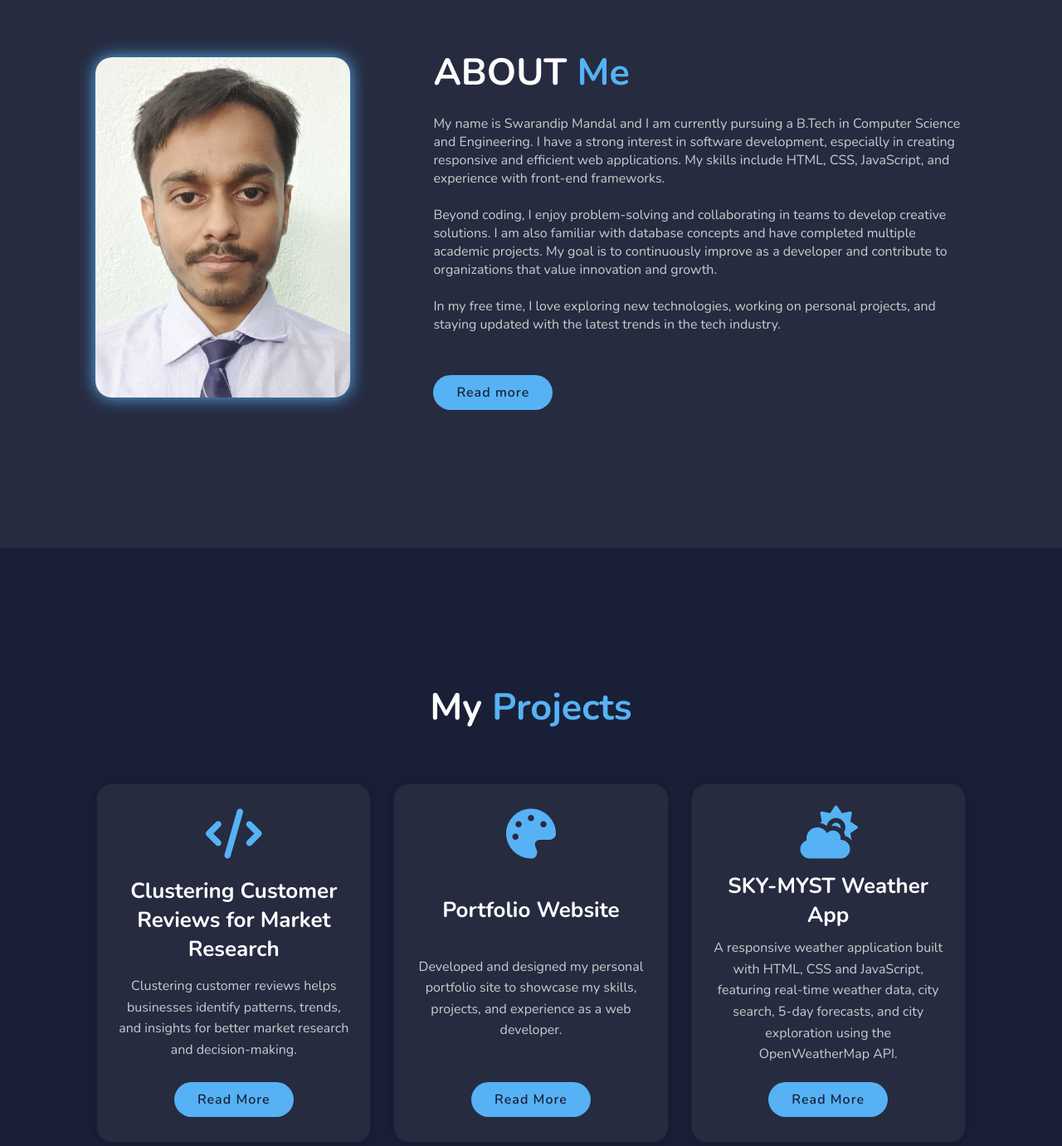
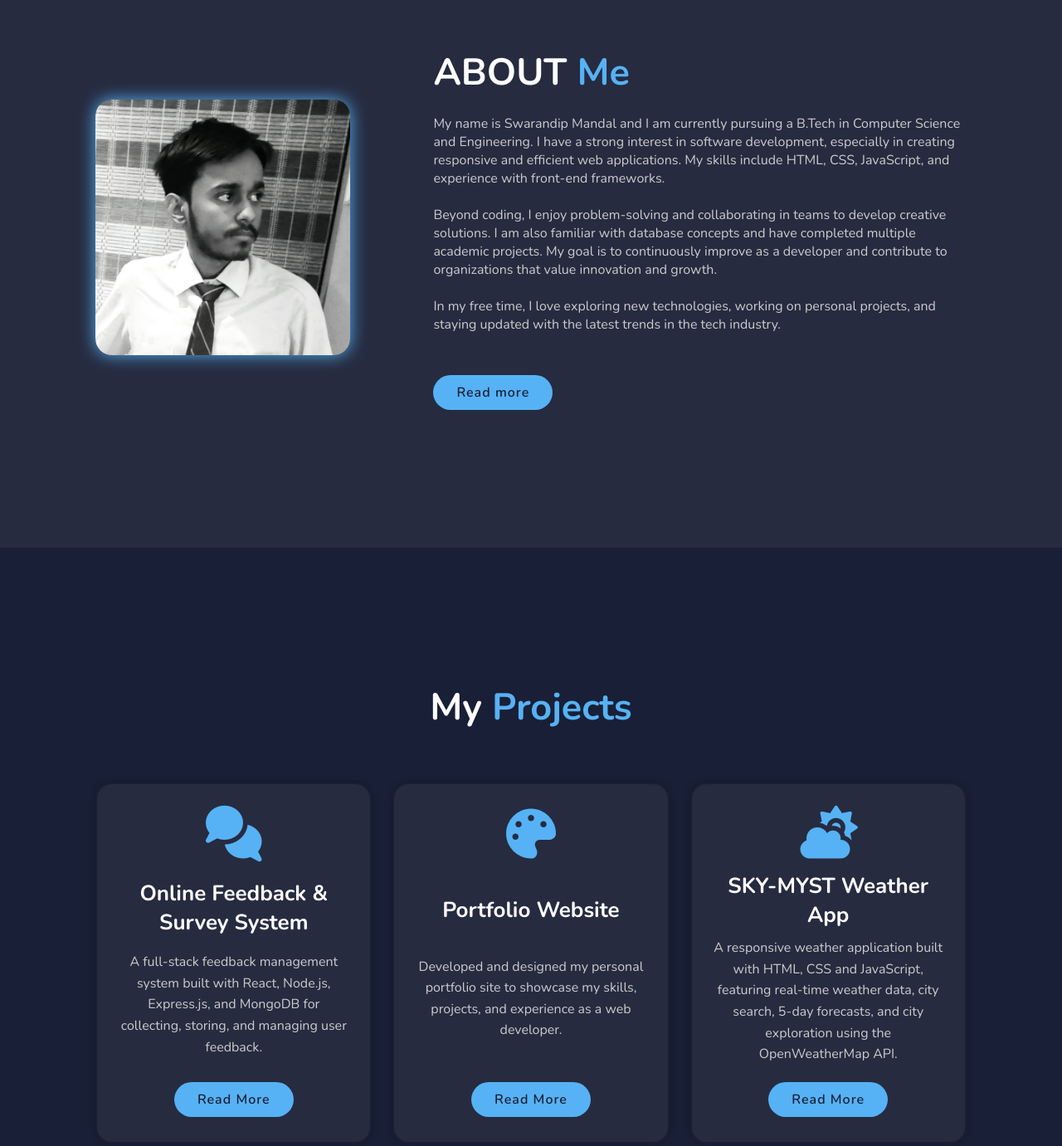
Before and after one commit to Swarandip/Portfolio-Website, a plain HTML site: page index.html in a window 1280 px wide. Shown: the part 940-2321 px from the top of the page at 83% size. Drawn offline with nearby package versions, Linux system fonts and the light colour scheme.

Commit message:
simple update

```diff
--- a/index.html
+++ b/index.html
@@ -42,14 +42,14 @@
         <a href="DELOITE.pdf" class="btn" target="_blank">Download CV</a>
       </div>
       <div class="home-img">
-        <img src="CV PHOTO.jpg" alt="Profile Photo">
+        <img src="WhatsApp Image 2025-07-23 at 21.00.13_049cfb85.jpg" alt="Profile Photo">
       </div>
     </section>
 
     <!-- ABOUT SECTION -->
     <section class="about" id="about">
       <div class="about-img">
-        <img src="CV PHOTO.jpg" alt="Profile Photo">
+        <img src="WhatsApp Image 2025-07-23 at 21.00.13_049cfb85.jpg" alt="Profile Photo">
       </div>
       <div class="about-content">
         <h2 class="heading">ABOUT <span>Me</span></h2>
@@ -67,11 +67,14 @@
       <h2>My <span>Projects</span></h2>
       <div class="services-container">
         <div class="services-box">
-          <i class="fa-solid fa-code"></i>
-          <h3>Clustering Customer Reviews for Market Research</h3>
-          <p>Clustering customer reviews helps businesses identify patterns, trends, and insights for better market research and decision-making.</p>
-          <a href="https://github.com/Swarandip/Clustering-Customer-Reviews-for-Market-Research" class="btn" target="_blank">Read More</a>
-        </div>
+          <i class="fa-solid fa-comments"></i>
+          <h3>Online Feedback & Survey System</h3>
+          <p>
+           A full-stack feedback management system built with React, Node.js,
+          Express.js, and MongoDB for collecting, storing, and managing user feedback.
+          </p>
+          <a href="https://github.com/Swarandip/FEEDBACK-SURVEY-SYSTEM" class="btn" target="_blank">Read More</a>
+</div>
         <div class="services-box">
           <i class="fa-solid fa-palette"></i>
           <h3>Portfolio Website</h3>
```
Also changed, not shown: CV PHOTO.jpg (deleted).
